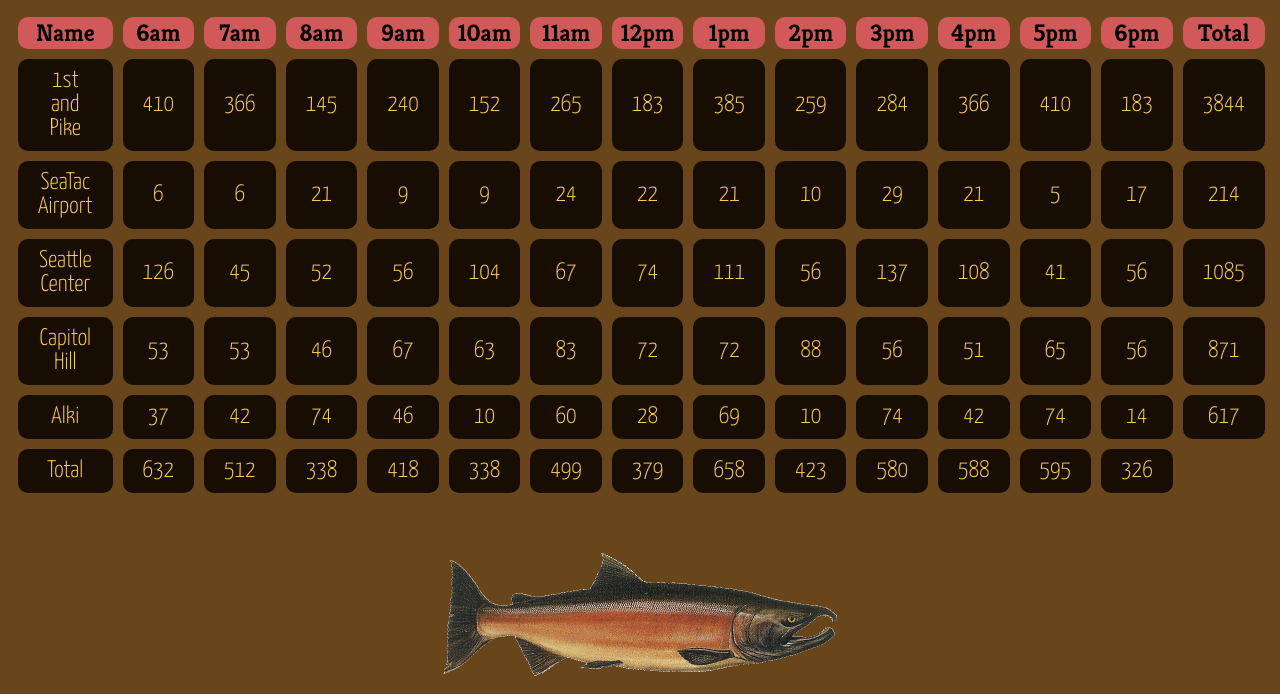
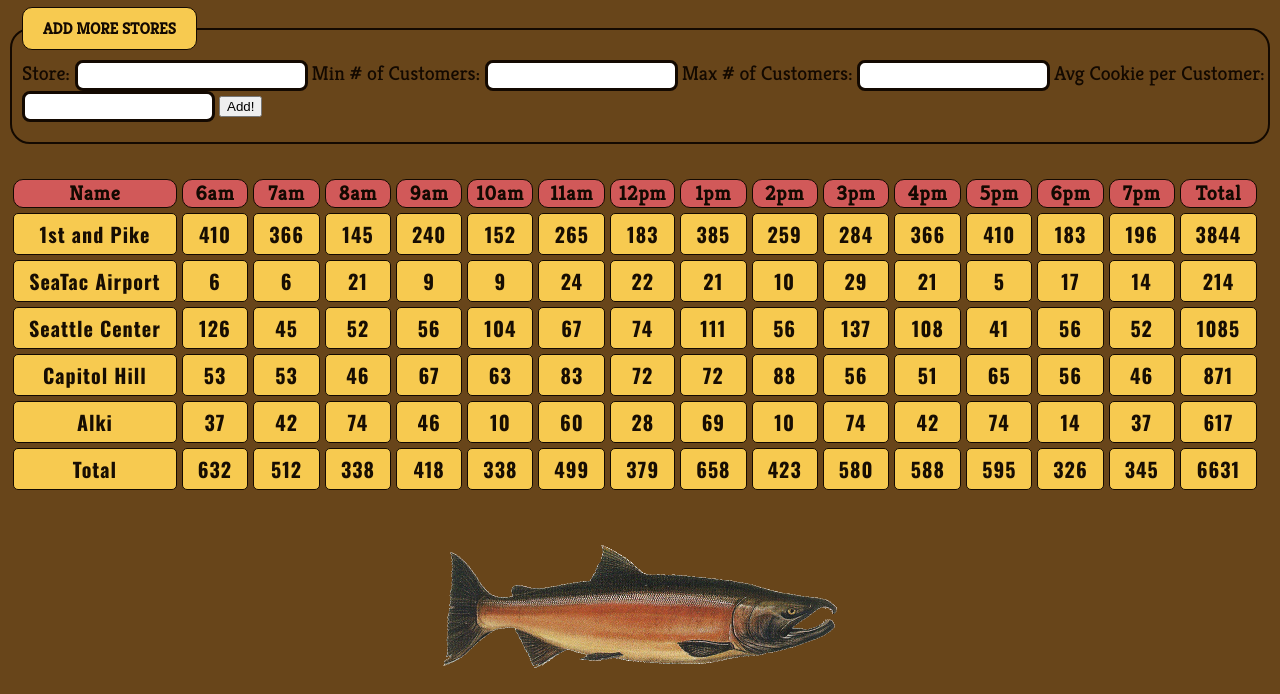
Before and after one commit to jcqnly/lab6, a plain HTML site: page sales.html in a window 1280 px wide. Shown: the part 106-800 px from the top of the page. Drawn offline with nearby package versions, Linux system fonts and the light colour scheme.

Commit message:
fix CSS to make text more readable and added the total of both totals

```diff
--- a/css/style.css
+++ b/css/style.css
@@ -27,36 +27,69 @@
   1px 1px 0 #f0dede;
 }
 
-ul, li {
+ul, li  {
   list-style: none;
-  font-family: 'Raleway', sans-serif;
-  font-size: 1.25em;
+  font-family: 'Yanone Kaffeesatz', sans-serif;
   color: #f7ca50;
 }
 
+fieldset {
+  border: 2px solid #130901;
+  border-radius: 20px;
+  padding: 10px 0 20px 10px;
+  margin-bottom: 30px;
+}
+
+legend {
+  color: #130901;
+  font-family: 'Kreon', serif;
+  font-size: 1em;
+  background-color: #f7ca50;
+  border: 1px solid #130901;
+  border-radius: 10px;
+  padding: 10px 20px;
+  text-align: left;
+  text-transform: uppercase;
+  font-weight: bold;
+}
+
+input {
+  border: 3px solid #130901;
+  border-radius: 8px;
+  padding: 5px;
+
+}
+
 table {
-  border-spacing: 10px;
+  border-spacing: 5px;
   margin-bottom: 50px;
 }
 
 th {
   text-align: middle;
+  font-size: 20px;
   background-color: #d15959;
+  letter-spacing: 1px;
   border-radius: 10px;
+  border: 1px solid #130901;
 }
 
-tr {
-  color: #000000;
+tr, label {
+  color: #130901;
   font-family: 'Kreon', serif;
-  font-size: 1.5em;
+  font-size: 20px;
+
 }
 
 td {
   text-align: center;
   list-style: none;
-  font-family: 'Yanone Kaffeesatz', sans-serif;
-  color: #f7ca50;
-  background-color: #170d02;
-  border-radius: 10px;
-  padding: 10px 20px 10px 20px;
+  font-family: 'Oswald', sans-serif;
+  letter-spacing: 1px;
+  font-size: 20px;
+  color:#170d02;
+  background-color: #f7ca50;
+  border-radius: 5px;
+  border: 1px solid #130901;
+  padding: 5px 15px 5px 15px;
 }
--- a/index.html
+++ b/index.html
@@ -6,7 +6,7 @@
   <meta http-equiv="X-UA-Compatible" content="ie=edge">
   <title>Pat's Salmon Cookies</title>
   <link rel="stylesheet" type="text/css" href="css/style.css">
-  <link href="https://fonts.googleapis.com/css?family=BioRhyme+Expanded:800|Permanent+Marker|Raleway:500" rel="stylesheet">
+  <link href="https://fonts.googleapis.com/css?family=Kreon:700|Permanent+Marker|Yanone+Kaffeesatz:200" rel="stylesheet">
 </head>
 <body>
   <h1 class = "shadow">Pat's Salmon Cookies</h1>
--- a/js/app.js
+++ b/js/app.js
@@ -1,10 +1,32 @@
 'use strict';
 
 var hour = ["6am", "7am", "8am", "9am", "10am", "11am", "12pm", "1pm", "2pm", "3pm", "4pm", "5pm", "6pm", "7pm"];
+var allStands = [];
+var standsTable = document.getElementById('allStands');
+var storeForm = document.getElementById('storeForm');
 
-var allStands = [];
+//event listener for store submission form
+storeForm.addEventListener('submit', handleStoreSubmit);
 
-var standsTable = document.getElementById('allStands');
+function handleStoreSubmit(event) {
+  event.preventDefault();
+  //Prevent empty submission
+  if (!event.target.store.value || !event.target.minCustPerHr.value || !event.target.maxCustPerHr.value || !event.target.avgCookiePerCust.value) {
+    return alert('Fields cannot be empty!');
+  }
+  var storeNew = event.target.store.value;
+  var minCustPerHrNew = event.target.minCustPerHr.value;
+  var maxCustPerHrNew = event.target.maxCustPerHr.value;
+  var avgCookiePerCustNew = event.target.avgCookiePerCust.value;
+
+  var newStoreInfo = new Stand(storeNew, minCustPerHrNew, maxCustPerHrNew, avgCookiePerCustNew);
+
+  //empty the form fields
+  event.target.store.value = null;
+  event.target.minCustPerHr.value = null;
+  event.target.maxCustPerHr.value = null;
+  event.target.avgCookiePerCust.value = null;
+}
 
 function Stand(name, minCustPerHr, maxCustPerHr, avgCookiePerCust) {
   this.name = name;
@@ -13,7 +35,6 @@
   this.avgCookiePerCust = avgCookiePerCust;
   this.custEachHrArray = [];
   this.cookiesEachHrArray = [];
-  this.totalCookies = 0;
   this.totalCookiesPerStand = 0;
   allStands.push(this);
   this.randNumCust();
@@ -30,8 +51,8 @@
 Stand.prototype.cookiesEachHr = function() {
   this.randNumCust();
   for(var i = 0; i < hour.length; i++) {
-    this.cookiesEachHrArray.push(Math.ceil(this.avgCookiePerCust * this.custEachHrArray[i]));
-    this.totalCookies += Math.ceil(this.avgCookiePerCust * this.custEachHrArray[i]);
+    var cookiesOneHr = Math.ceil(this.avgCookiePerCust * this.custEachHrArray[i]);
+    this.cookiesEachHrArray.push(cookiesOneHr);
   }
 };
 
@@ -43,7 +64,7 @@
   tdEl.textContent = this.name; //td content for name of stand
   trEl.appendChild(tdEl);//append the td
 
-  for(var i = 0; i < hour.length - 1; i++) {
+  for(var i = 0; i < hour.length; i++) {
     tdEl = document.createElement('td'); //create td
     tdEl.textContent = this.cookiesEachHrArray[i];//for every hour
     trEl.appendChild(tdEl);
@@ -68,17 +89,21 @@
     thEl.textContent = hour[i];
     trEl.appendChild(thEl);
   }
+  standsTable.appendChild(trEl);
+
+  var thEl = document.createElement('th');
   thEl.textContent = 'Total';
   trEl.appendChild(thEl);
   standsTable.appendChild(trEl);
 }
 
-function footerRow() {//Would this be considered my footer
+function footerRow() {
   var trEl = document.createElement('tr'); //create tr
   var tdEl = document.createElement('td'); //create td
   tdEl.textContent = 'Total'; //td content for name of stand
   trEl.appendChild(tdEl);//append the td
-  for(var i = 0; i < hour.length - 1; i++) {
+  var totalOfTotal = 0;
+  for(var i = 0; i < hour.length; i++) {
     var total = 0;
     for(var j = 0; j < allStands.length; j++) {
       total += allStands[j].cookiesEachHrArray[i];
@@ -86,8 +111,13 @@
     tdEl = document.createElement('td');
     tdEl.textContent = total;
     trEl.appendChild(tdEl);
-    console.log(total);
+
+    totalOfTotal += total; //adding the total row
+    console.log(totalOfTotal);
   }
+  tdEl = document.createElement('td');
+  tdEl.textContent = totalOfTotal;
+  trEl.appendChild(tdEl);
   standsTable.appendChild(trEl);
 }
 
@@ -98,4 +128,6 @@
 new Stand('Seattle Center', 11, 38, 3.7);
 new Stand('Capitol Hill', 20, 38, 2.3);
 new Stand('Alki', 2, 16, 4.6);
-footerRow();//Would this be considered my footer
+footerRow();
+
+console.table(allStands);
--- a/sales.html
+++ b/sales.html
@@ -6,10 +6,30 @@
   <meta http-equiv="X-UA-Compatible" content="ie=edge">
   <title>Sales</title>
   <link rel="stylesheet" type="text/css" href="css/style.css">
-  <link href="https://fonts.googleapis.com/css?family=Kreon:700|Permanent+Marker|Yanone+Kaffeesatz:300" rel="stylesheet">
+  <link href="https://fonts.googleapis.com/css?family=Kreon|Permanent+Marker|Oswald:700" rel="stylesheet">
 </head>
 <body>
   <h1 class = "shadow">Salmon Cookies</h1>
+
+  <form id = "storeForm">
+      <fieldset>
+        <legend>Add More Stores</legend>
+
+        <label for = "store">Store: </label>
+        <input name = "store" type = "text" size = "25" />
+
+        <label for = "minCustPerHr">Min # of Customers: </label>
+        <input name = "minCustPerHr" type = "number" min = "0" />
+
+        <label for = "maxCustPerHr">Max # of Customers: </label>
+        <input name = "maxCustPerHr" type = "number" min = "0"/>
+
+        <label for = "avgCookiePerCust">Avg Cookie per Customer: </label>
+        <input name = "avgCookiePerCust" type = "number" min = "0" step = "0.1" />
+
+        <button type="submit">Add!</button>
+      </fieldset>
+  </form>
 
   <table id = "allStands"></table>
 
```
